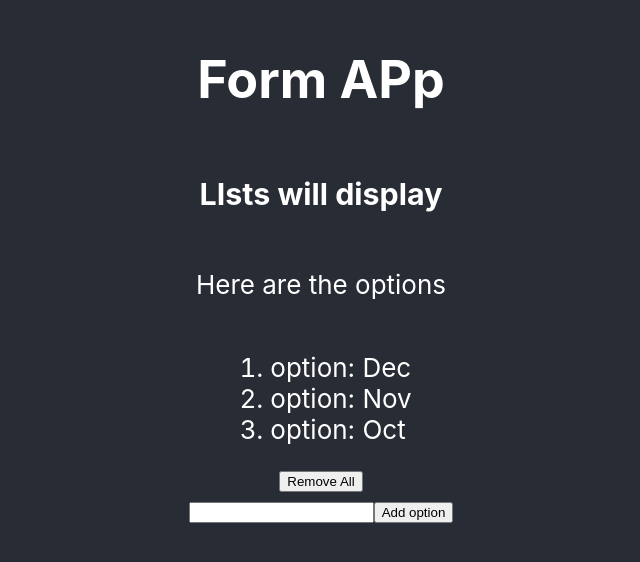
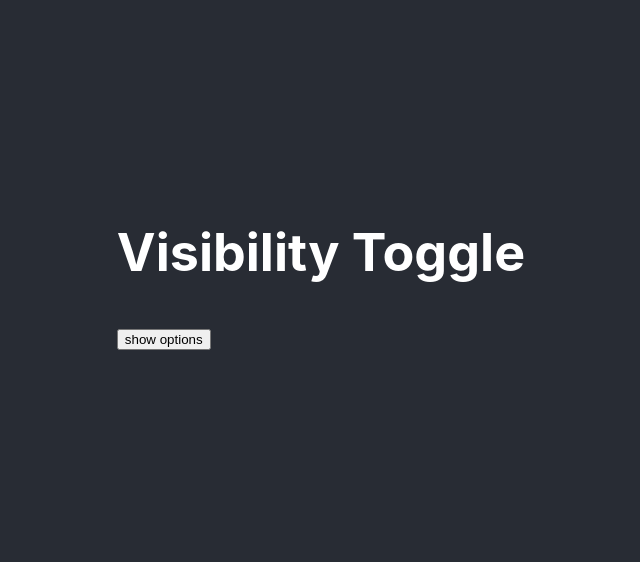
Before and after one commit to srinivasgpc/ReactJs, a React (Create React App) app: page / in a window 1280 px wide. Shown: the part 132-694 px from the top of the page, without its empty margins (319-959 px from the left). Built offline with nearby package versions, Linux system fonts and the light colour scheme.

Commit message:
Using visibilityToggle hiting a component

```diff
--- a/src/App.js
+++ b/src/App.js
@@ -1,51 +1,13 @@
 import React, { Component } from "react";
+import Todo from "./code/Todo.js";
+import VisibilityToggle from "./code/VisibilityToggle.js";
+import "./App.css";
 
-import "./App.css";
-const app = {
-  title: "Form APp",
-  subtitle: "LIsts will display ",
-  options: ["Dec", "Nov", "Oct"],
-  numbers: [2001, 3001, 4001],
-};
 class App extends Component {
-  constructor(props) {
-    super(props);
-    this.state = {};
-  }
-
-  onFormSumit = (e) => {
-    e.preventDefault();
-    const option = e.target.elements.option.value;
-
-    if (option) {
-      app.options.push(option);
-      e.target.elements.option.value = "";
-    }
-  };
-  onRemoveAll = () => {
-    app.options = [];
-  };
   render() {
     return (
       <div className="App-header">
-        <h1>{app.title}</h1>
-        <h3>{app.subtitle}</h3>
-        <p>{app.options.length > 0 ? "Here are the options" : "No options"}</p>
-
-        <ol>
-          {app.options.map((opp) => {
-            return <li key={opp}>option: {opp}</li>;
-          })}
-        </ol>
-        <button onClick={this.onRemoveAll}>Remove All</button>
-
-        <div>
-          <form onSubmit={this.onFormSumit}>
-            <input type="text" name="option" />
-
-            <button>Add option</button>
-          </form>
-        </div>
+        <VisibilityToggle />
       </div>
     );
   }
--- /dev/null
+++ b/src/code/App.css
@@ -0,0 +1,38 @@
+.App {
+  text-align: center;
+}
+
+.App-logo {
+  height: 40vmin;
+  pointer-events: none;
+}
+
+@media (prefers-reduced-motion: no-preference) {
+  .App-logo {
+    animation: App-logo-spin infinite 20s linear;
+  }
+}
+
+.App-header {
+  background-color: #282c34;
+  min-height: 100vh;
+  display: flex;
+  flex-direction: column;
+  align-items: center;
+  justify-content: center;
+  font-size: calc(10px + 2vmin);
+  color: white;
+}
+
+.App-link {
+  color: #61dafb;
+}
+
+@keyframes App-logo-spin {
+  from {
+    transform: rotate(0deg);
+  }
+  to {
+    transform: rotate(360deg);
+  }
+}
--- /dev/null
+++ b/src/code/VisibilityToggle.js
@@ -0,0 +1,30 @@
+import React, { Component } from "react";
+import Count from "./count";
+let visibility = false;
+export default class VisibilityToggle extends Component {
+  constructor(props) {
+    super(props);
+    this.state = {};
+  }
+  toggleVisibility = () => {
+    visibility = !visibility;
+
+    this.forceUpdate();
+  };
+
+  render() {
+    return (
+      <div>
+        <h1> Visibility Toggle </h1>
+        <button onClick={this.toggleVisibility}>
+          {visibility ? "Hide options" : "show options"}
+        </button>
+        {visibility && (
+          <div>
+            <Count />
+          </div>
+        )}
+      </div>
+    );
+  }
+}
```
